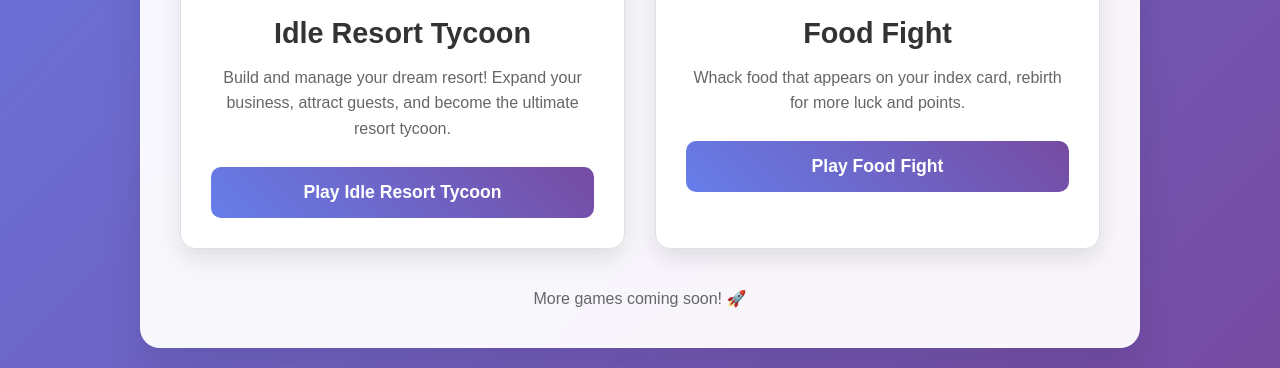
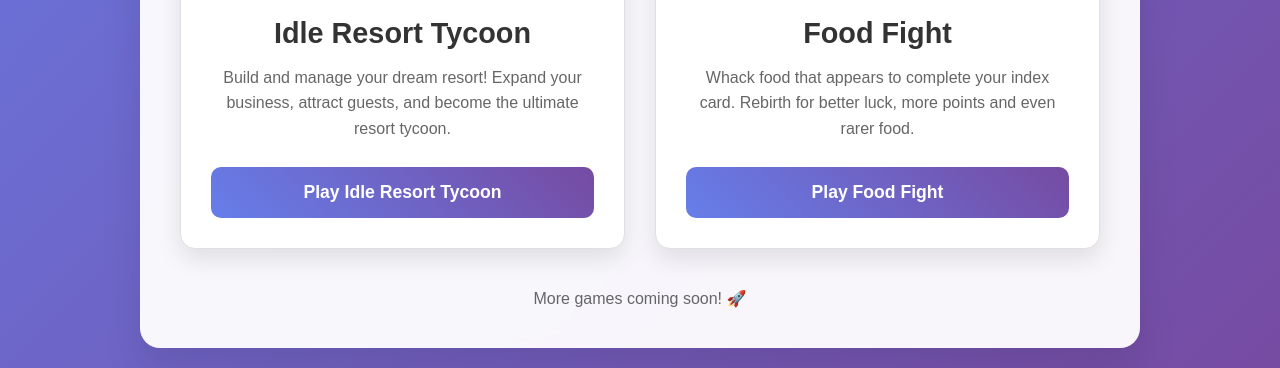
Before and after one commit to paddysgames/games, a plain HTML site: page index.html in a window 1280 px wide. Shown: the part 705-1073 px from the top of the page. Drawn offline with Linux system fonts and the light colour scheme.

Commit message:
Update index.html

```diff
--- a/index.html
+++ b/index.html
@@ -175,7 +175,7 @@
               <div class="game-card">
                 <div class="game-icon">🍔</div>
                 <h3>Food Fight</h3>
-                <p>Whack food that appears on your index card, rebirth for more luck and points.</p>
+                <p>Whack food that appears to complete your index card. Rebirth for better luck, more points and even rarer food.</p>
                 <a href="food_fight.html" class="play-button">Play Food Fight</a>
             </div>
 
```
